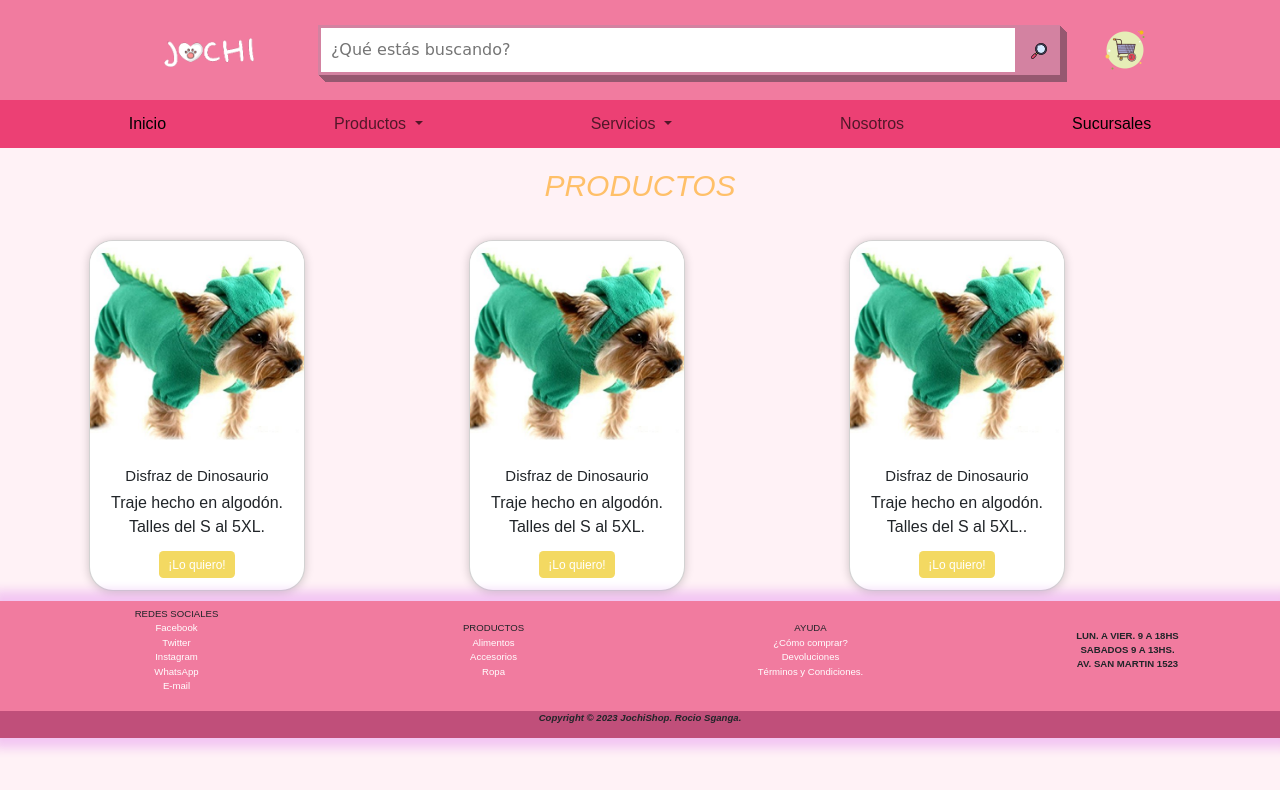
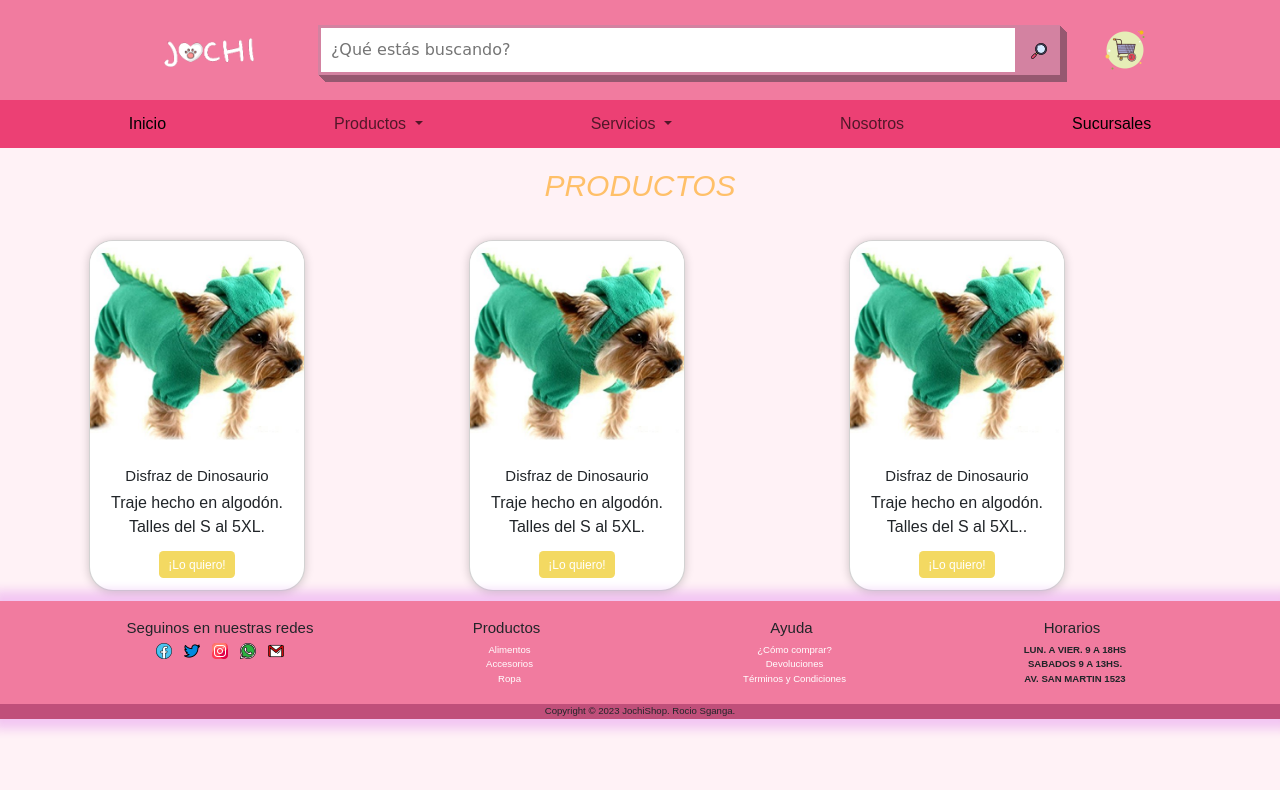
Before and after one commit to rociosganga/jochishop, a plain HTML site: page paginas/productos.html in a window 1280 px wide. Drawn offline with nearby package versions, Linux system fonts and the light colour scheme; files whose address does not match are found by name; a web font is replaced by a local one.

Commit message:
Fix linkeados de la nav, iguale los footer de todas las páginas y el linkeado de las redes sociales

```diff
--- a/paginas/productos.html
+++ b/paginas/productos.html
@@ -38,24 +38,24 @@
                             <li class="nav-item dropdown">
                                 <a class="nav-link dropdown-toggle" href="/paginas/productos.html" role="button" data-bs-toggle="dropdown" aria-expanded="false"> Productos </a>
                             <ul class="dropdown-menu">
-                                <li><a class="dropdown-item" href="/paginas/productos.html">Alimento</a></li>
-                                <li><a class="dropdown-item" href="/paginas/productos.html">Accesorios</a></li>
-                                <li><a class="dropdown-item" href="/paginas/productos.html">Juguetes</a></li>
+                                <li><a class="dropdown-item" href="productos.html">Alimento</a></li>
+                                <li><a class="dropdown-item" href="productos.html">Accesorios</a></li>
+                                <li><a class="dropdown-item" href="productos.html">Juguetes</a></li>
                             </ul>
                             </li>
                             <li class="nav-item dropdown">
                                 <a class="nav-link dropdown-toggle" href="/paginas/servicios.html" role="button" data-bs-toggle="dropdown" aria-expanded="false"> Servicios </a>
                             <ul class="dropdown-menu">
-                                <li><a class="dropdown-item" href="/paginas/servicios.html">Peluquería</a></li>
-                                <li><a class="dropdown-item" href="/paginas/servicios.html">Vacunación</a></li>
-                                <li><a class="dropdown-item" href="/paginas/servicios.html">Urgencias</a></li>
+                                <li><a class="dropdown-item" href="servicios.html">Peluquería</a></li>
+                                <li><a class="dropdown-item" href="servicios.html">Vacunación</a></li>
+                                <li><a class="dropdown-item" href="servicios.html">Urgencias</a></li>
                             </ul>
                             </li>
                             <li class="nav-item">
-                                <a class="nav-link" href="/paginas/nosotros.html">Nosotros</a>
+                                <a class="nav-link" href="nosotros.html">Nosotros</a>
                             </li>
                             <li class="nav-item">
-                                <a class="nav-link active" aria-current="page" href="/paginas/sucursales.html">Sucursales</a>
+                                <a class="nav-link active" aria-current="page" href="sucursales.html">Sucursales</a>
                             </li>
                         </ul>
                     </div>
@@ -182,35 +182,37 @@
         </section> -->
     </main>
 
-    <footer class="pie">
-        <div class="pie2">
-            <div class="container redes">
-                <ul>
-                    <li>REDES SOCIALES</li>
-                    <li><a class="nav-menu-link" href="#">Facebook</a></li>
-                    <li><a class="nav-menu-link" href="#">Twitter</a></li>
-                    <li><a class="nav-menu-link" href="#">Instagram</a></li>
-                    <li><a class="nav-menu-link" href="#">WhatsApp</a></li>
-                    <li><a class="nav-menu-link" href="#">E-mail</a></li>
+    <footer class="pie pt-4 fixed">
+        <div class="container">
+            <div class="row">
+                <div class="col-6 col-lg-3 pb-2 ps-5">
+                    <h5 class="me-3">Seguinos en nuestras redes</h5>
+                    <ul class="list-unstyled d-flex justify-content-center">
+                        <li><a class="me-3" href="https://facebook.com"><img src="/imagenes/facebook-logo.png" alt="Facebook"></a></li>
+                        <li><a class="me-3" href="https://twitter.com"><img src="/imagenes/twitter-logo.png" alt="Twitter"></a></li>
+                        <li><a class="me-3" href="https://instagram.com"><img src="/imagenes/instagram-logo.png" alt="Instagram"></a></li>
+                        <li><a class="me-3" href="https://whatsapp.com"><img src="/imagenes/whatsapp-logo.png" alt="Whatsapp"></a></li>
+                        <li><a class="me-3" href="https://gmail.com"><img src="/imagenes/gmail-logo.png" alt="Gmail"></a></li>
                     </ul>
                 </div>
-            <div class="container productos">
-                <ul>
-                    <li>PRODUCTOS</li>
+                <div class="col-6 col-lg-3">
+                    <h5 class="ps-4">Productos</h5>
+                    <ul class="d-flex flex-column justify-content-evenly">
                         <li><a class="nav-menu-link" href="#">Alimentos</a></li>
                         <li><a class="nav-menu-link" href="#">Accesorios</a></li>
                         <li><a class="nav-menu-link" href="#">Ropa</a></li>
                     </ul>
                 </div>
-            <div class="container faq">
-                <ul>
-                    <li>AYUDA</li>
+                <div class="col-6 col-lg-3 pb-2">
+                    <h5 class="ps-4">Ayuda</h5>
+                    <ul class="d-flex flex-column justify-content-evenly">
                         <li><a class="nav-menu-link" href="#">¿Cómo comprar?</a></li>
                         <li><a class="nav-menu-link" href="#">Devoluciones</a></li>
-                    <li><a class="nav-menu-link" href="#">Términos y Condiciones.</a></li>
+                        <li><a class="nav-menu-link" href="#">Términos y Condiciones</a></li>
                     </ul>
                 </div>
-            <div class="container horarios">
+                <div class="col-6 col-lg-3 pe-4">
+                    <h5 class="ps-4">Horarios</h5>
                     <ul>
                         <li><span><b>LUN. A VIER. 9 A 18HS</b></span></li>
                         <li><span><b>SABADOS 9 A 13HS.</b></span></li>
@@ -218,8 +220,9 @@
                     </ul>
                 </div>
             </div>
-        <div class="jochishop">
-            <p><b><i>Copyright © 2023 JochiShop. Rocio Sganga.</i></b></p>
+        </div>
+        <div class="d-flex justify-content-evenly jochishop">
+            <p class="m-0 p-0">Copyright © 2023 JochiShop. Rocio Sganga.</p>
         </div>
     </footer>
     <script src="https://cdn.jsdelivr.net/npm/bootstrap@5.3.0-alpha1/dist/js/bootstrap.bundle.min.js" integrity="sha384-w76AqPfDkMBDXo30jS1Sgez6pr3x5MlQ1ZAGC+nuZB+EYdgRZgiwxhTBTkF7CXvN" crossorigin="anonymous"></script>
```
Also changed, not shown: index.html (+5 -5 lines), paginas/nosotros.html (+33 -29 lines), paginas/servicios.html (+31 -28 lines), paginas/sucursales.html (+13 -13 lines). Lines whose indentation alone changed are shown as unchanged.
